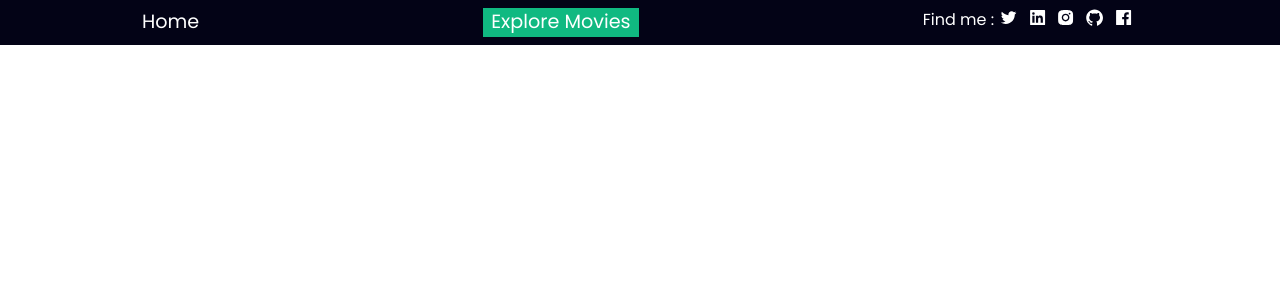
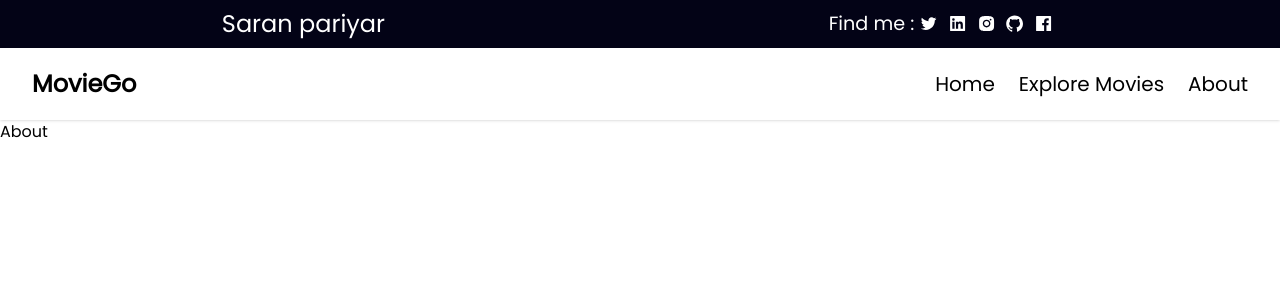
Before and after one commit to Saran-pariyar/movie_imdb_react_app, a React (Create React App) app: page /about in a window 1280 px wide. Shown: the top 300 px of the page. Built offline with nearby package versions, Linux system fonts and the light colour scheme; no server answers.

Commit message:
Made navbar

```diff
--- a/src/App.jsx
+++ b/src/App.jsx
@@ -12,6 +12,8 @@ import {
   Route,
 } from "react-router-dom";
 import Explore from "./components/Explore";
+import Navbar from "./components/Navbar";
+import About from "./components/About";
 
 function App() {
   //contains array of the movie result
@@ -44,6 +46,7 @@ const API_URL=`${base_url}${endpoint}`;
 
       <BrowserRouter>
       <Header />
+      <Navbar />
       <Routes>
       {/* <Search />
       <Result /> */}
@@ -51,6 +54,8 @@ const API_URL=`${base_url}${endpoint}`;
       {/* this /movie_imdb_react_app  path works when we're in home  */}
       <Route  path="/movie_imdb_react_app" element={<><Search/><Result/></>} />
       <Route exact path="/explore" element={<Explore />} />
+      <Route exact path="/about" element={<About />} />
+
       </Routes>
       {/* <Card /> */}
       </BrowserRouter>
--- /dev/null
+++ b/src/components/About.jsx
@@ -0,0 +1,9 @@
+import React from 'react'
+
+const About = () => {
+  return (
+    <div>About</div>
+  )
+}
+
+export default About
--- a/src/components/Header.jsx
+++ b/src/components/Header.jsx
@@ -34,16 +34,11 @@ const Header = () => {
           href_link :"https://www.facebook.com/saran.pariyar.50"
         }
       ];
-      //we will again make popular movies show when we click Home Link
-      const goToHome = ()=>{
-        contextData.setEndpoint('movie/popular?api_key=d3129f18427d37c5012b4f4f64b1222a');
-        contextData.setHeading('Popular Movies: ')
-      }
+
   return (
-    <div className="header">
+    <div className="header text-2xl">
       <div className="header-container">
-        <Link to="/" className="left-section font1-5" onClick={goToHome}>Home</Link>
-        <Link to="/explore" className="middle-section font1-5 cursor-pointer bg-emerald-500 text-white px-2" >Explore Movies</Link>
+        <p>Saran pariyar</p>
         <div className="right-section font1-5">
         <p className="find-me-text">Find me : </p>
           {social_links.map((element, index) => {
--- /dev/null
+++ b/src/components/Navbar.jsx
@@ -0,0 +1,85 @@
+import React,{useState} from 'react'
+import { Link } from "react-router-dom";
+  import { useContext } from "react";
+import { MovieContext } from "../Contexts/MovieContext";
+
+const Navbar = () => {
+    const [navbar, setNavbar] = useState(false);
+    const contextData = useContext(MovieContext)
+//we will again make popular movies show when we click Home Link
+const goToHome = ()=>{
+    contextData.setEndpoint('movie/popular?api_key=d3129f18427d37c5012b4f4f64b1222a');
+    contextData.setHeading('Popular Movies: ')
+  }
+
+    return (
+        <nav className="w-full bg-white shadow">
+            <div className="text-xl justify-between px-3 mx-auto lg:max-w-7xl md:items-center md:flex md:px-8">
+                <div>
+                    <div className="flex items-center justify-between py-3 md:py-5 md:block">
+                        <a href="javascript:void(0)">
+                            <Link to="/" onClick={goToHome} className="text-2xl font-bold">MovieGo</Link>
+                        </a>
+                        <div className="md:hidden">
+                            <button
+                                className="p-2 text-gray-700 rounded-md outline-none focus:border-gray-400 focus:border"
+                                onClick={() => setNavbar(!navbar)}
+                            >
+                                {navbar ? (
+                                    <svg
+                                        xmlns="http://www.w3.org/2000/svg"
+                                        className="w-6 h-6"
+                                        viewBox="0 0 20 20"
+                                        fill="currentColor"
+                                    >
+                                        <path
+                                            fillRule="evenodd"
+                                            d="M4.293 4.293a1 1 0 011.414 0L10 8.586l4.293-4.293a1 1 0 111.414 1.414L11.414 10l4.293 4.293a1 1 0 01-1.414 1.414L10 11.414l-4.293 4.293a1 1 0 01-1.414-1.414L8.586 10 4.293 5.707a1 1 0 010-1.414z"
+                                            clipRule="evenodd"
+                                        />
+                                    </svg>
+                                ) : (
+                                    <svg
+                                        xmlns="http://www.w3.org/2000/svg"
+                                        className="w-6 h-6"
+                                        fill="none"
+                                        viewBox="0 0 24 24"
+                                        stroke="currentColor"
+                                        strokeWidth={2}
+                                    >
+                                        <path
+                                            strokeLinecap="round"
+                                            strokeLinejoin="round"
+                                            d="M4 6h16M4 12h16M4 18h16"
+                                        />
+                                    </svg>
+                                )}
+                            </button>
+                        </div>
+                    </div>
+                </div>
+                <div>
+                    <div
+                        className={`flex-1 justify-self-center pb-3 mt-8 md:block md:pb-0 md:mt-0 ${
+                            navbar ? "block" : "hidden"
+                        }`}
+                    >
+                        <ul className="items-center justify-center space-y-8 md:flex md:space-x-6 md:space-y-0">
+                            <li className="text-gray-600 hover:text-blue-600">
+                            <Link to="/" className="text-black" onClick={goToHome}>Home</Link>
+                            </li>
+                            <li className="text-gray-600 hover:text-blue-600">
+                            <Link to="/explore" className="text-black" >Explore Movies</Link>
+                            </li>
+                            <li className="text-gray-600 hover:text-blue-600">
+                                <Link to="/about" className="text-black">About</Link>
+                            </li>
+                        </ul>
+                    </div>
+                </div>
+            </div>
+        </nav>
+    );
+}
+
+export default Navbar
--- a/src/components/Search.jsx
+++ b/src/components/Search.jsx
@@ -20,7 +20,7 @@ contextData.setHeading("Results for :" + query)
 
   };
   return (
-    <div className="p-4 sm:px-4">
+    <div className=" p-4 sm:px-4">
       {/* {contextData.data} */}
       {/* <h1 className=" text-3xl text-center mt-0 mb-2 ">Search your favorite film : </h1> */}
       <form onSubmit={onSearchSubmit}>
@@ -34,7 +34,7 @@ contextData.setHeading("Results for :" + query)
           <input
             type="search"
             id="default-search"
-            className="block p-4 pl-10 w-full text-sm text-gray-900 bg-gray-50 rounded-lg border border-gray-300 focus:ring-blue-500 focus:border-blue-500 dark:bg-gray-700 dark:border-gray-600 dark:placeholder-gray-400 dark:text-white dark:focus:ring-blue-500 dark:focus:border-blue-500"
+            className="text-xl block p-4 pl-10 w-full  text-gray-900 bg-gray-50 rounded-lg border border-gray-300 focus:ring-blue-500 focus:border-blue-500 dark:bg-gray-700 dark:border-gray-600 dark:placeholder-gray-400 dark:text-white dark:focus:ring-blue-500 dark:focus:border-blue-500"
             placeholder="Search movies"
             required
             onChange={onChangeHandler}
@@ -42,7 +42,7 @@ contextData.setHeading("Results for :" + query)
           />
           <button
             type="submit"
-            className="text-white absolute right-2.5 bottom-2.5 bg-blue-700 hover:bg-blue-800 focus:ring-4 focus:outline-none focus:ring-blue-300 font-medium rounded-lg text-sm px-4 py-2 dark:bg-blue-600 dark:hover:bg-blue-700 dark:focus:ring-blue-800"
+            className="text-xl text-white absolute right-2.5 bottom-2.5 bg-blue-700 hover:bg-blue-800 focus:ring-4 focus:outline-none focus:ring-blue-300 font-medium rounded-lg  px-4 py-2 dark:bg-blue-600 dark:hover:bg-blue-700 dark:focus:ring-blue-800"
           >
             Search
           </button>
--- a/src/style/Header.css
+++ b/src/style/Header.css
@@ -21,10 +21,11 @@
 
     } */
     .find-me-text{
-        font-size: 1rem;
+        font-size: 1.2rem;
     }
     .right-section{
         display: flex;
+        align-items: center;
     }
     .right-section .social-links{
         color: white;
```
